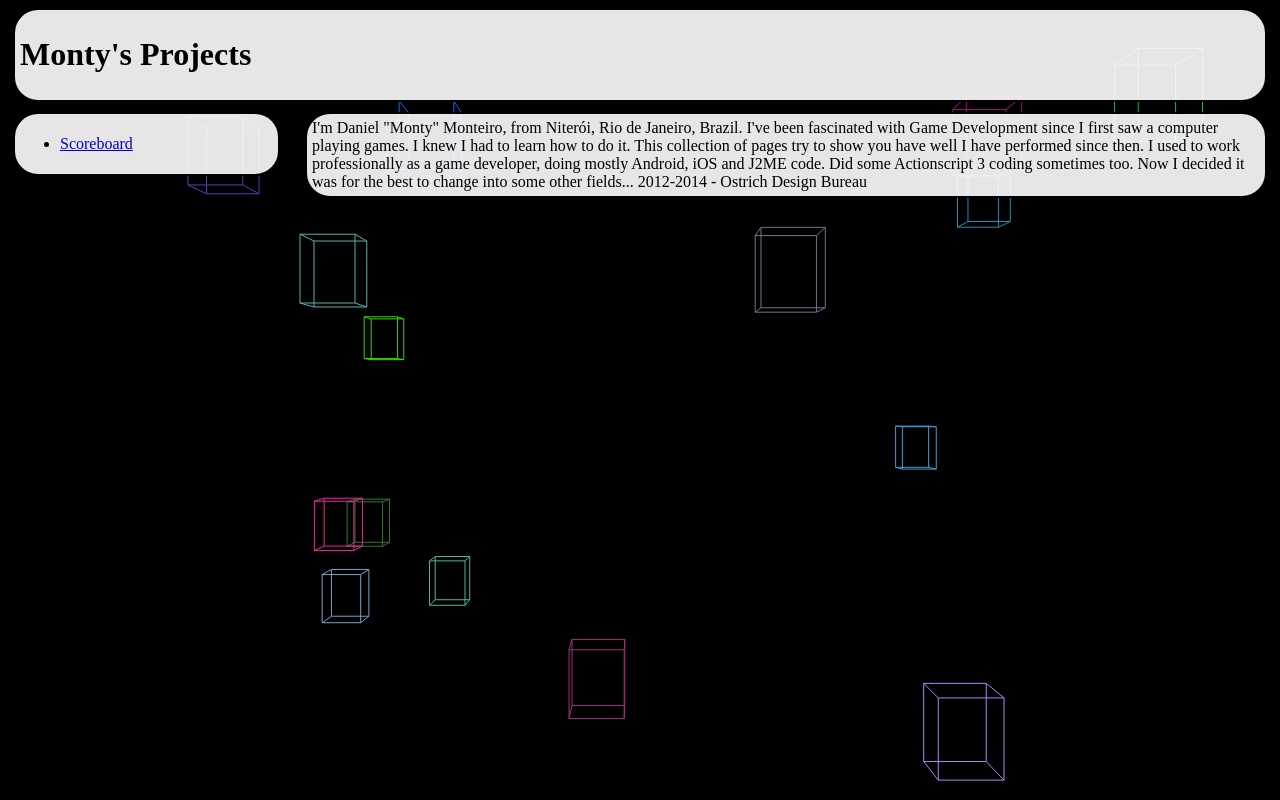
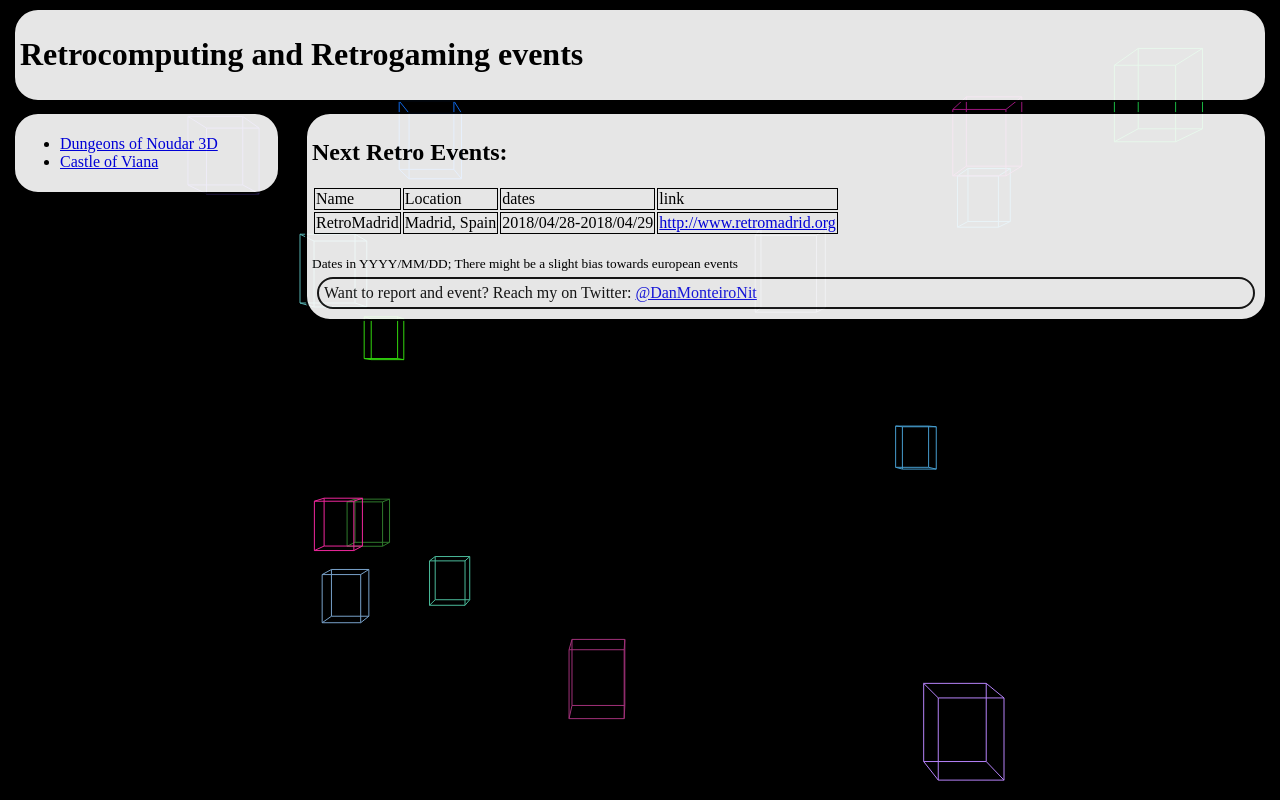
Before and after one commit to TheFakeMontyOnTheRun/montyprojects-root, a PHP site: page / in a window 1280 px wide. Run offline with PHP 8.4, Linux system fonts and the light colour scheme.

Commit message:
Updating to reflect the new goal

```diff
--- a/MontyProjectsRoot/css/main.css
+++ b/MontyProjectsRoot/css/main.css
@@ -10,3 +10,7 @@ footer {
 article {
     background-color: #FFF; padding: 5px; margin: 5px;opacity: 0.9; width: 75%; float: right; border: 2px solid; border-radius: 25px;
 }
+
+td {
+   border: 1px solid;
+}
--- a/MontyProjectsRoot/index.php
+++ b/MontyProjectsRoot/index.html
@@ -26,39 +26,42 @@ and open the template in the editor.
     <body bgcolor = "#000">
 
         <header>
-            <h1>
-                Monty's Projects
-            </h1>
+            <h1>Retrocomputing and Retrogaming events</h1>
         </header>
         <nav>
             <ul>
                 <li>
-                    <a href = "scoreboard/leaderboard-index.php" >Scoreboard</a>
+                    <a href = "https://montyontherun.itch.io/dungeons-of-noudar-3d" >Dungeons of Noudar 3D</a>
                 </li>
-                <!-- li>
-                    <a href = "SonS/view/front.php" >Somebody on Something</a>
-                </li -->
+                <li>
+                    <a href = "https://montyontherun.itch.io/castle-of-viana" >Castle of Viana</a>
+                </li>
 
             </ul>
 
         </nav>
     <main>
         <article>
-            I'm Daniel "Monty" Monteiro, from Niterói, Rio de Janeiro, Brazil.
-            I've been fascinated with Game Development since I first saw a computer playing games. I knew I had to learn how to do it.
-            This collection of pages try to show you have well I have performed since then.
+	  <h2>Next Retro Events:</h2>
 
-
-
-            I used to work professionally as a game developer, doing mostly Android, iOS and J2ME code. Did some Actionscript 3 coding sometimes too. Now I decided it was for the best to change into some other fields...
-
-            2012-2014 - Ostrich Design Bureau
-
+	  <table>
+	    <tr>
+	      <td>Name</td>       <td>Location</td>     <td>dates</td>                 <td>link</td>
+	    </tr>
+	    <tr>
+	      <td>RetroMadrid</td><td>Madrid, Spain</td><td>2018/04/28-2018/04/29</td><td><a href="http://www.retromadrid.org">http://www.retromadrid.org</a></td>
+	  </table>
+	  <br/>
+	  <small> Dates in YYYY/MM/DD; There might be a slight bias towards european events </small>
+	  <br/>
+	  <footer>
+	  Want to report and event? Reach my on Twitter: <a href="https://twitter.com/DanMonteiroNit">@DanMonteiroNit</a>
+	  </footer>
         </article>
     </main>
 
     <canvas id="drawarea"  style = 'position:absolute;top:0;left:0;width:100%;height:100%;z-index:-1;' >
-        Sorry, but your browser can't play this game.
+        Sorry, but your browser can't view this.
     </canvas>
 
     <script>
```
